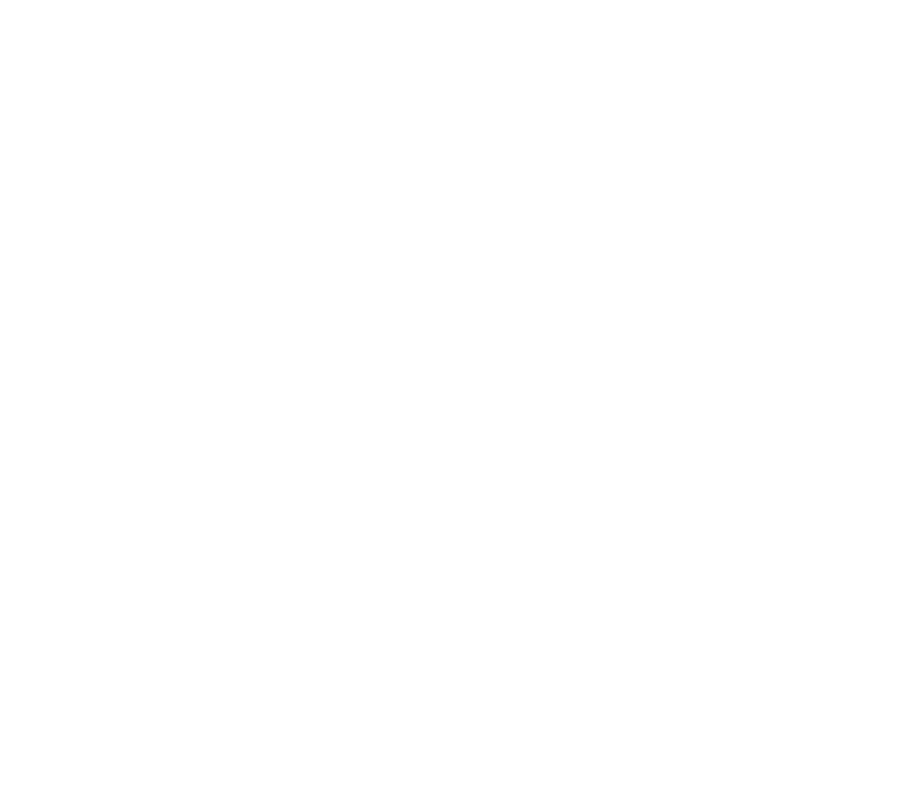
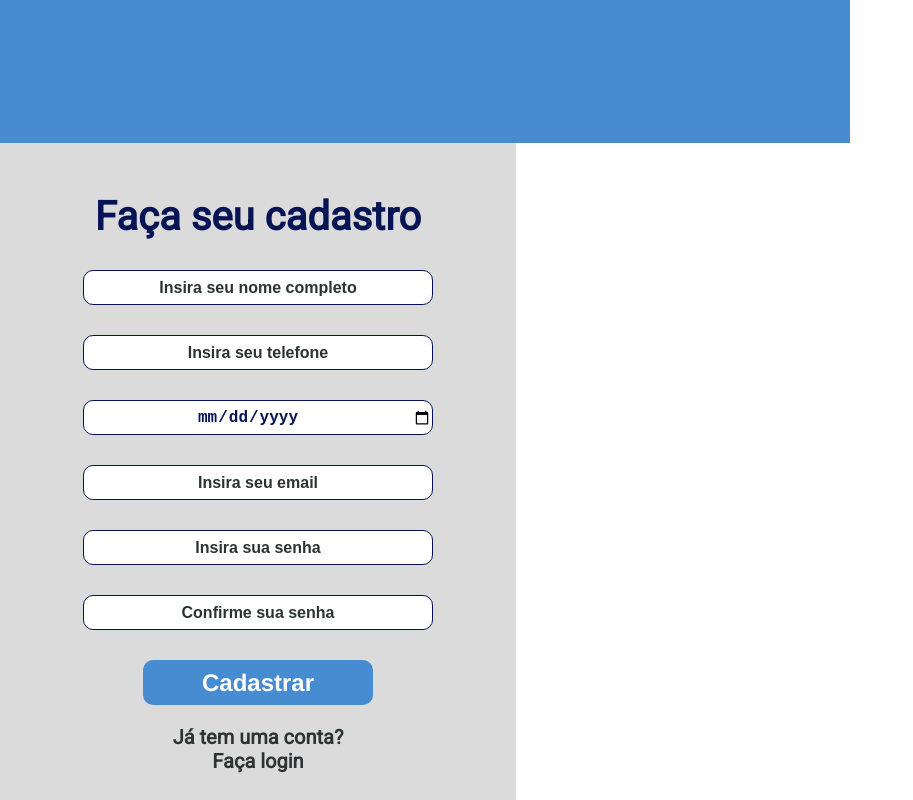
Before and after one commit to brayan-jordan/godebts, a React (Create React App) app in the folder frontend/godebts/: page /cadastrar in a window 1280 px wide. Before the commit this address had no page. Shown: the part 514-1314 px from the top of the page, without its empty margins (0-913 px from the left). Before the commit the page ends 800 px from the top, so only its background shows below. Built offline with nearby package versions, Linux system fonts and the light colour scheme; a web font is replaced by a local one.

Commit message:
Estilização da tela de cadastro

```diff
--- /dev/null
+++ b/frontend/godebts/src/pages/Cadastrar/index.tsx
@@ -0,0 +1,36 @@
+import React from "react";
+import { BannerLogin } from "../Login/styles";
+import { InfoCadastro } from "./styles";
+import moneybaglogo from '../../assets/moneybaglogo.png';
+
+const Cadastrar: React.FC = () => {
+    return (
+        <>
+            <BannerLogin>
+                <div className="segura">
+                    <p> Go </p>
+                    <img src={moneybaglogo} alt="" />
+                </div>
+                <div className="segura">
+                    <p> Debts </p>
+                </div>
+            </BannerLogin>
+            <InfoCadastro>
+                <p> Faça seu cadastro </p>
+                <form>
+                    <input type="text" placeholder="Insira seu nome completo" />
+                    <input type="tel" placeholder="Insira seu telefone"/>
+                    <input type="date" placeholder="Insira sua data de nascimento" />
+                    <input type="email" placeholder="Insira seu email" />
+                    <input type="password" placeholder="Insira sua senha" />
+                    <input type="password" placeholder="Confirme sua senha" />
+                    <button type="submit"> Cadastrar </button>
+                </form>
+                <h1 className="backtologin"> Já tem uma conta? Faça login</h1>
+            </InfoCadastro>
+        </>
+
+    )
+}
+
+export default Cadastrar;
--- /dev/null
+++ b/frontend/godebts/src/pages/Cadastrar/styles.ts
@@ -0,0 +1,74 @@
+import styled from "styled-components";
+
+export const InfoCadastro = styled.div`
+    background-color: #DBDBDB;
+    height: 657px;
+    width: 516px;
+    float: left;
+    display: flex;
+    flex-direction: column;
+    text-align: center;
+
+    p {
+        font-family: 'Roboto', sans-serif;
+        color: #071454;
+        font-size: 40px;
+        margin-left: auto;
+        margin-right: auto;
+        margin-top: 50px;
+        font-weight: bold;
+    }
+
+    input {
+        margin-top: 30px;
+        margin-left: auto;
+        margin-right: auto;
+        height: 35px;
+        border: 1px solid;
+        width: 350px;
+        color: #071454;
+        outline: 0;
+        font-weight: bold;
+        border-style: solid;
+        font-size: 16px;
+        border-radius: 10px;
+        text-align: center;
+
+        :focus::placeholder {
+            color:transparent;
+        }
+
+        ::placeholder {
+            margin-top: 1px;
+            color: #2C3333;
+            font-size: 16px;
+        }
+    }
+
+    button {
+        cursor: pointer;
+        font-weight: bold;
+        font-size: 24px;
+        background-color: #478CD1;
+        width: 230px;
+        height: 45px;
+        color: #FFF;
+        margin-top: 30px;
+        margin-left: auto;
+        margin-right: auto;
+        text-align: center;
+        border: 0 none;
+        border-radius: 10px;
+    }
+
+    .backtologin {
+        margin-top: 20px;
+        width: 200px;
+        margin-left: auto;
+        margin-right: auto;
+        font-family: 'Roboto', sans-serif;
+        font-size: 20px;
+        color: #2C3333;
+        font-weight: 600;
+    }
+`
--- a/frontend/godebts/src/routes/index.tsx
+++ b/frontend/godebts/src/routes/index.tsx
@@ -2,12 +2,14 @@
 import { Route, Routes as Switch } from 'react-router-dom';
 import Login from "../pages/Login";
 import Home from "../pages/Home";
+import Cadastrar from "../pages/Cadastrar";
 
 
 const Routes: React.FC = () => (
     <Switch>
         <Route path="/" element={<Login />} />
         <Route path="/home" element={<Home />} />
+        <Route path="/cadastrar" element={<Cadastrar />} />
     </Switch>
 )
 
```
